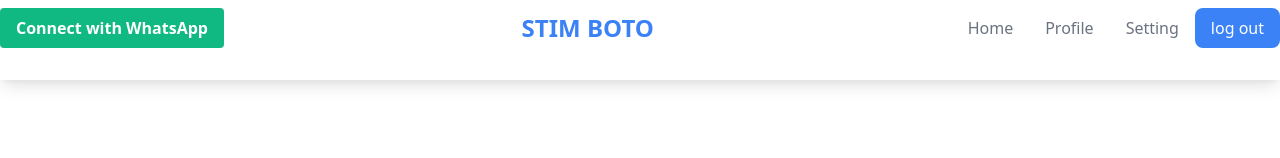
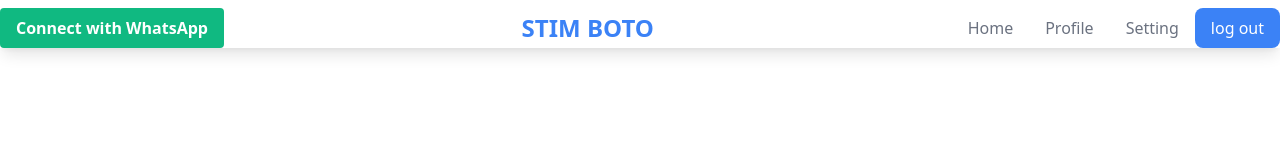
Before and after one commit to Stimboto/social.github.io, a plain HTML site: page index.html in a window 1280 px wide. Shown: the top 158 px of the page. Drawn offline with nearby package versions, Linux system fonts and the light colour scheme.

Commit message:
Update index.html

```diff
--- a/index.html
+++ b/index.html
@@ -7,7 +7,7 @@
     <link rel="stylesheet" href="https://unpkg.com/tailwindcss@2.1.2/dist/tailwind.min.css" />
   </head>
  <div class="bg-white min-h-screen">
-    <nav class="fixed top-0 left-0 right-0 z-50 bg-white shadow-lg h-20  pt-2">
+    <nav class="fixed top-0 left-0 right-0 z-50 bg-white shadow-lg h-15  pt-2">
       <div class="flex items-center justify-between">
 
        <!-- whatspp connect-->
```
